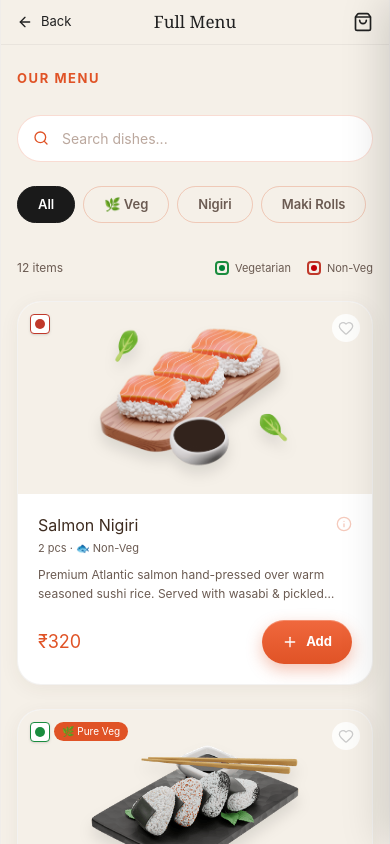
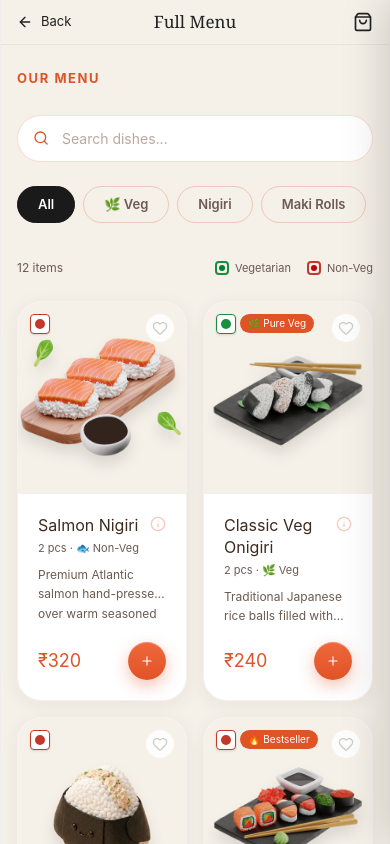
Before and after one commit to navbitz/the-sushi-spot, a React (Vite) app: page / in a window 390 px wide. Both pictures are taken after a click on the button "Explore Full Menu". Shown: the top 844 px of the page. Built offline with nearby package versions, Linux system fonts and the light colour scheme.

Commit message:
UI: Make full menu 2-columns on mobile

```diff
--- a/src/components/DishCard.jsx
+++ b/src/components/DishCard.jsx
@@ -137,9 +137,9 @@ export default function DishCard({ dish, onAddToCart, isFav, onToggleFav, onView
           </span>
           <button
             onClick={handleAdd}
-            className={`flex items-center justify-center gap-1.5 h-[44px] px-5 rounded-full text-[13px] font-700 transition-all ${justAdded ? 'bg-[var(--color-success)] text-white shadow-md' : 'btn-accent'}`}
+            className={`flex items-center justify-center gap-1 sm:gap-1.5 h-[38px] sm:h-[44px] px-3 sm:px-5 rounded-full text-[12px] sm:text-[13px] font-700 transition-all ${justAdded ? 'bg-[var(--color-success)] text-white shadow-md' : 'btn-accent'}`}
           >
-            {justAdded ? <><Check className="w-4 h-4" /> Added</> : <><Plus className="w-4 h-4" /> Add</>}
+            {justAdded ? <><Check className="w-3.5 h-3.5 sm:w-4 sm:h-4" /> <span className="hidden sm:inline">Added</span></> : <><Plus className="w-3.5 h-3.5 sm:w-4 sm:h-4" /> <span className="hidden sm:inline">Add</span></>}
           </button>
         </div>
       </div>
--- a/src/components/FullMenuPage.jsx
+++ b/src/components/FullMenuPage.jsx
@@ -130,7 +130,7 @@ export default function FullMenuPage({ onBack, onViewDetail, onOpenCart }) {
 
         {/* Grid */}
         {filtered.length > 0 ? (
-          <div key={gridKey} className="grid sm:grid-cols-2 lg:grid-cols-3 xl:grid-cols-4 gap-6">
+          <div key={gridKey} className="grid grid-cols-2 sm:grid-cols-2 lg:grid-cols-3 xl:grid-cols-4 gap-4 sm:gap-6">
             {filtered.map(item => (
               <DishCard
                 key={item.id}
```
